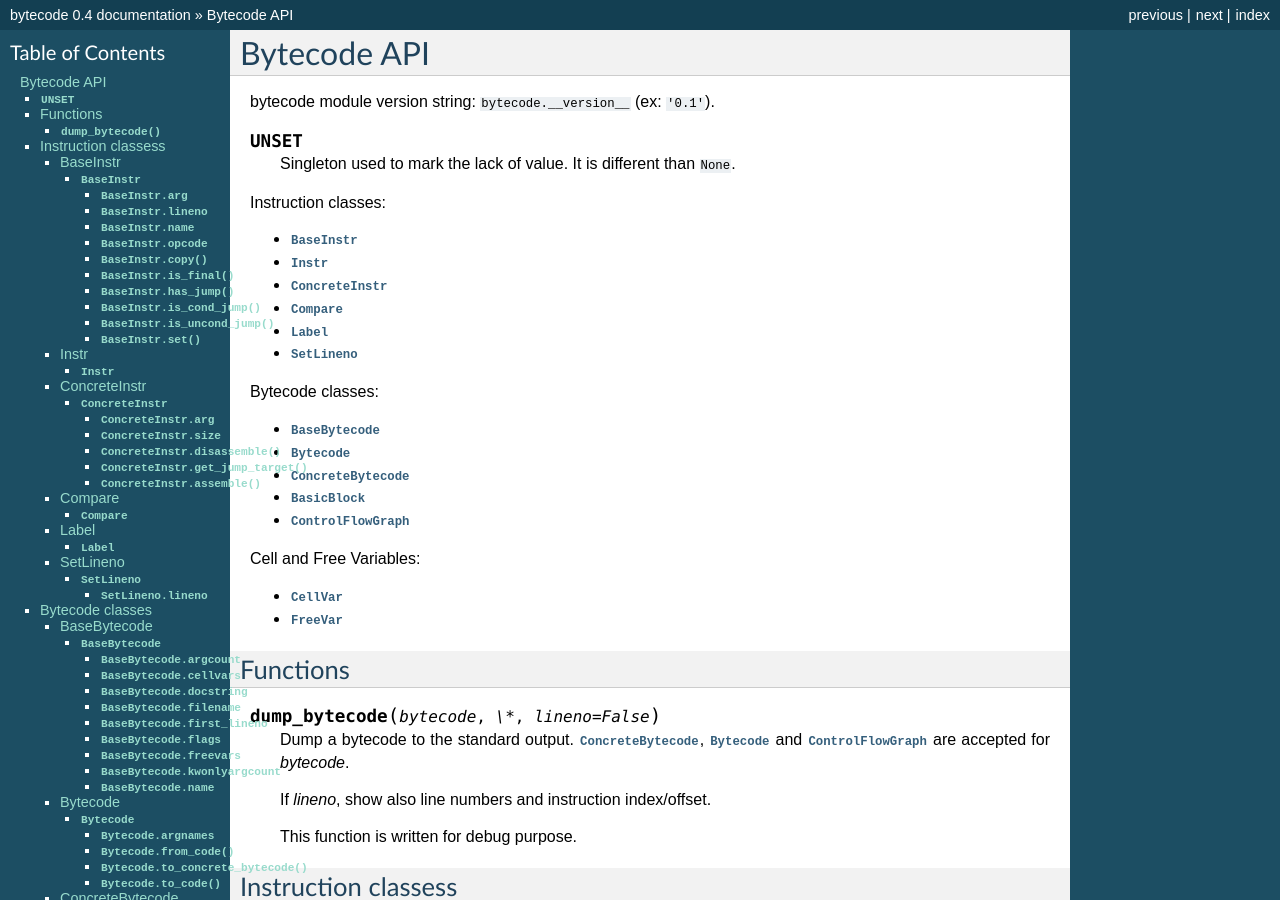
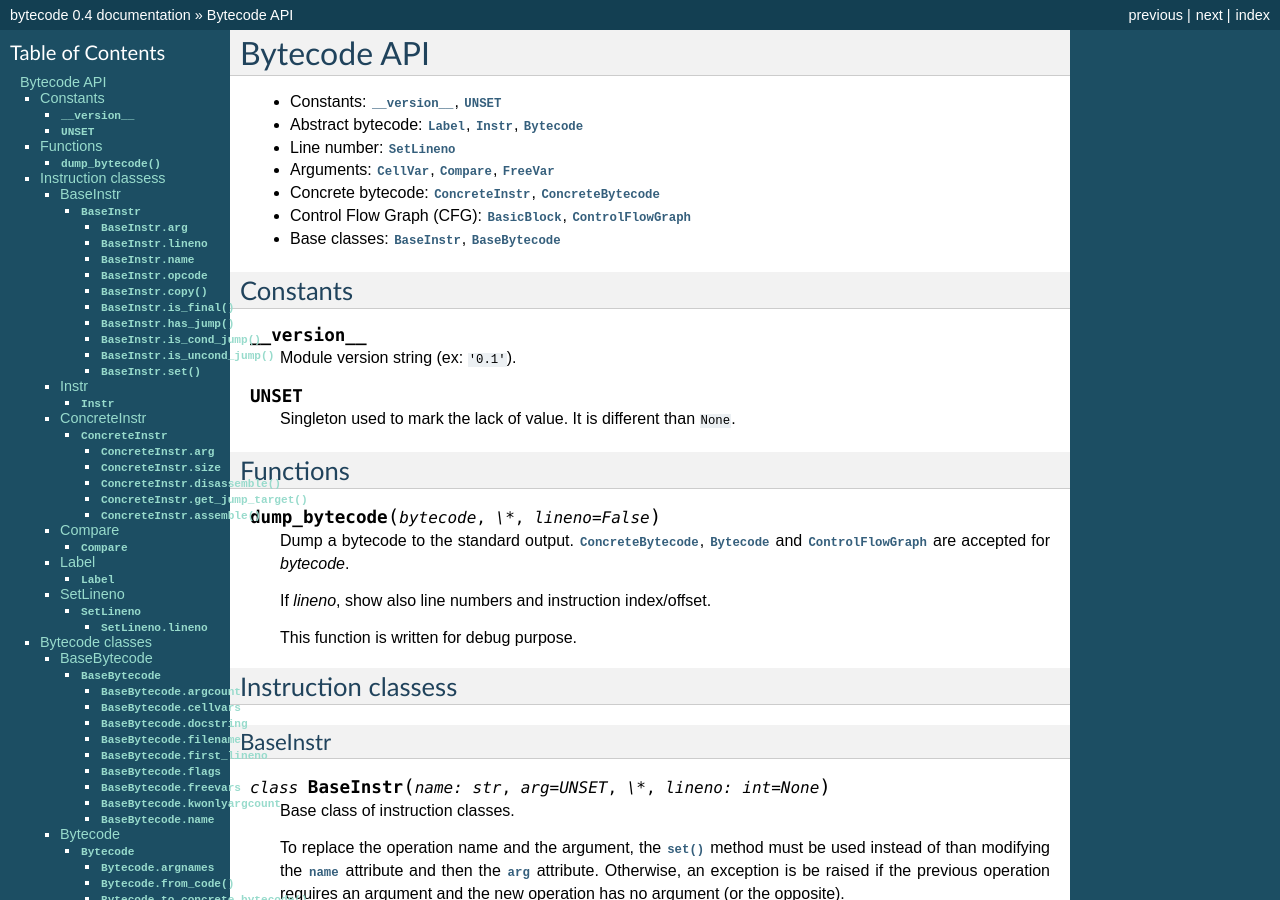
Before and after one commit to MatthieuDartiailh/bytecode, a Sphinx documentation site: the page built from doc/api.rst, in a window 1280 px wide and 900 px high. Built offline with Sphinx 7.4.7, drawn with Linux system fonts in a browser that asks for light colours.

```diff
--- a/doc/api.rst
+++ b/doc/api.rst
@@ -2,33 +2,25 @@
 Bytecode API
 ************
 
-bytecode module version string: ``bytecode.__version__`` (ex: ``'0.1'``).
+* Constants: :data:`__version__`, :data:`UNSET`
+* Abstract bytecode: :class:`Label`, :class:`Instr`, :class:`Bytecode`
+* Line number: :class:`SetLineno`
+* Arguments: :class:`CellVar`, :class:`Compare`, :class:`FreeVar`
+* Concrete bytecode: :class:`ConcreteInstr`, :class:`ConcreteBytecode`
+* Control Flow Graph (CFG): :class:`BasicBlock`, :class:`ControlFlowGraph`
+* Base classes: :class:`BaseInstr`, :class:`BaseBytecode`
+
+
+Constants
+=========
+
+.. data:: __version__
+
+   Module version string (ex: ``'0.1'``).
 
 .. data:: UNSET
 
    Singleton used to mark the lack of value. It is different than ``None``.
-
-Instruction classes:
-
-* :class:`BaseInstr`
-* :class:`Instr`
-* :class:`ConcreteInstr`
-* :class:`Compare`
-* :class:`Label`
-* :class:`SetLineno`
-
-Bytecode classes:
-
-* :class:`BaseBytecode`
-* :class:`Bytecode`
-* :class:`ConcreteBytecode`
-* :class:`BasicBlock`
-* :class:`ControlFlowGraph`
-
-Cell and Free Variables:
-
-* :class:`CellVar`
-* :class:`FreeVar`
 
 
 Functions
```
